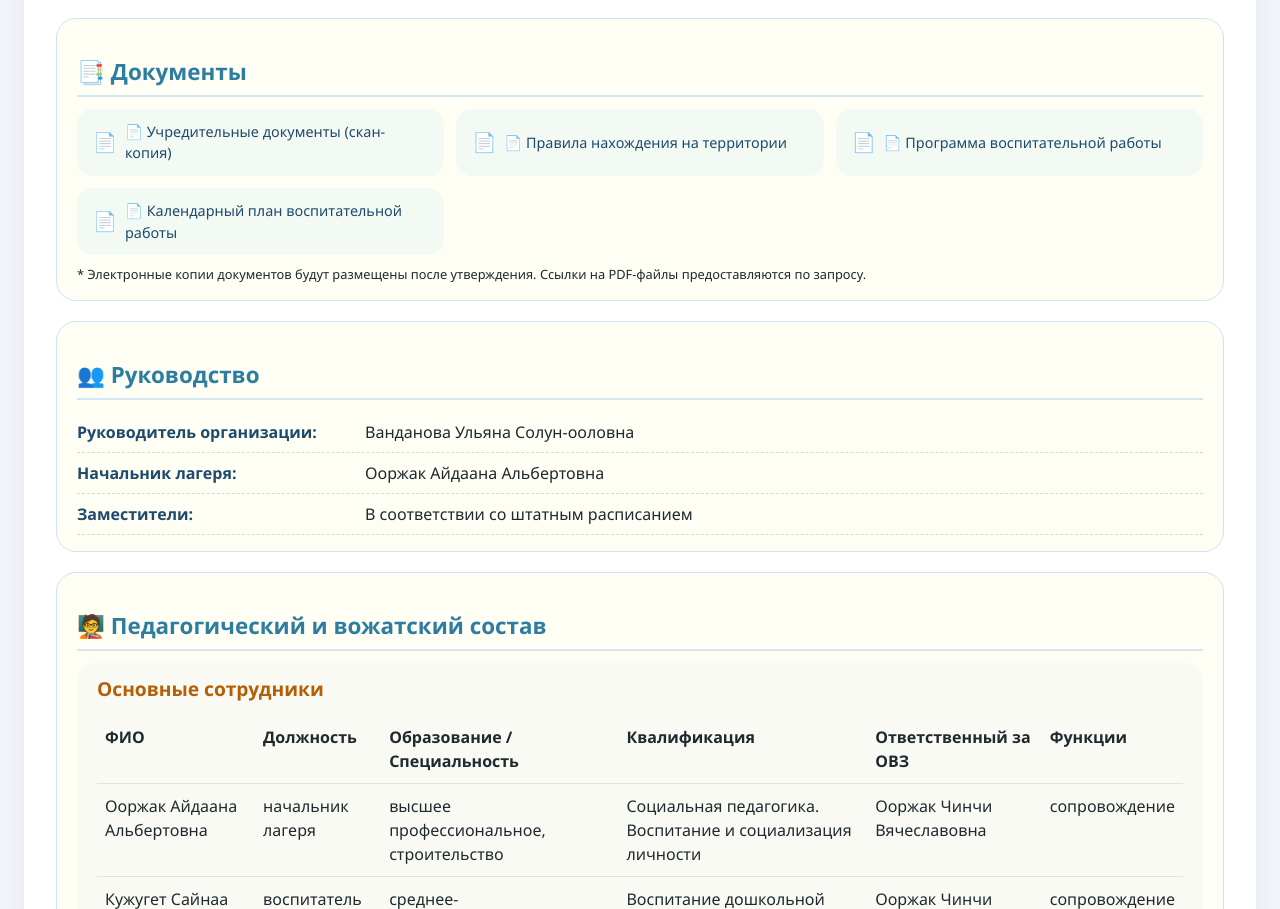
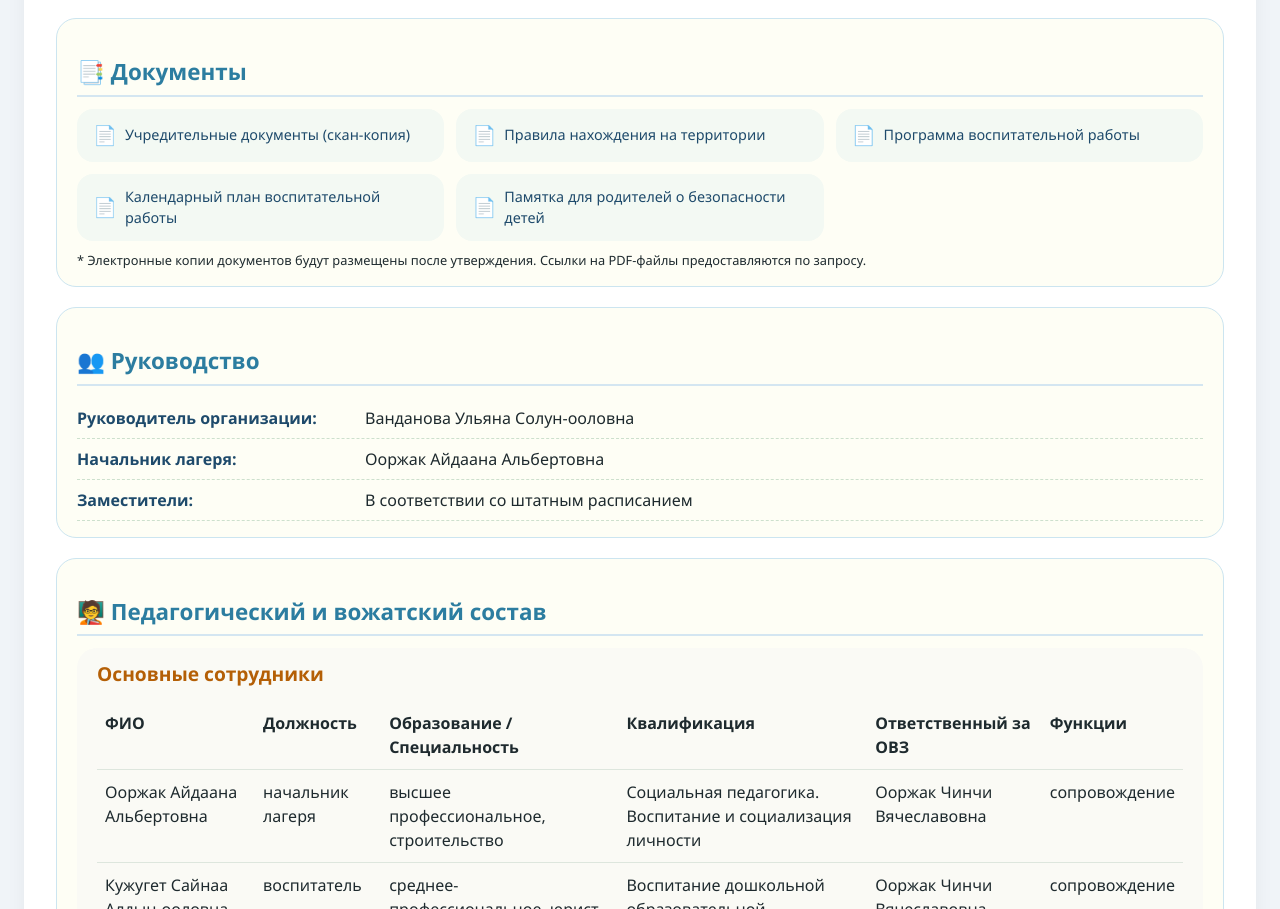
Before and after one commit to Mintrudrt/ayan_a-d, a plain HTML site: page index.html in a window 1280 px wide. Shown: the part 833-1742 px from the top of the page. Drawn offline with Linux system fonts and the light colour scheme.

Commit message:
Update index.html

```diff
--- a/index.html
+++ b/index.html
@@ -310,10 +310,11 @@
             <div class="info-card">
                 <h3>📑 Документы</h3>
                 <div class="doc-grid">
-                    <a href="ustav_ak.pdf" class="doc-item" target="_blank">📄 Учредительные документы (скан-копия)</a>
-                    <a href="#" class="doc-item" target="_blank">📄 Правила нахождения на территории</a>
-                    <a href="progr_ak.pdf" class="doc-item" target="_blank">📄 Программа воспитательной работы</a>
-                    <a href="#" class="doc-item" target="_blank">📄 Календарный план воспитательной работы</a>
+                    <a href="ustav_ak.pdf" class="doc-item" target="_blank">Учредительные документы (скан-копия)</a>
+                    <a href="#" class="doc-item" target="_blank">Правила нахождения на территории</a>
+                    <a href="progr_ak.pdf" class="doc-item" target="_blank">Программа воспитательной работы</a>
+                    <a href="#" class="doc-item" target="_blank">Календарный план воспитательной работы</a>
+                    <a href="pamyatka_rodit.pdf" class="doc-item" target="_blank">Памятка для родителей о безопасности детей</a>
                 </div>
                 <p style="font-size:0.8rem; margin-top:10px;">* Электронные копии документов будут размещены после утверждения. Ссылки на PDF-файлы предоставляются по запросу.</p>
             </div>
```
